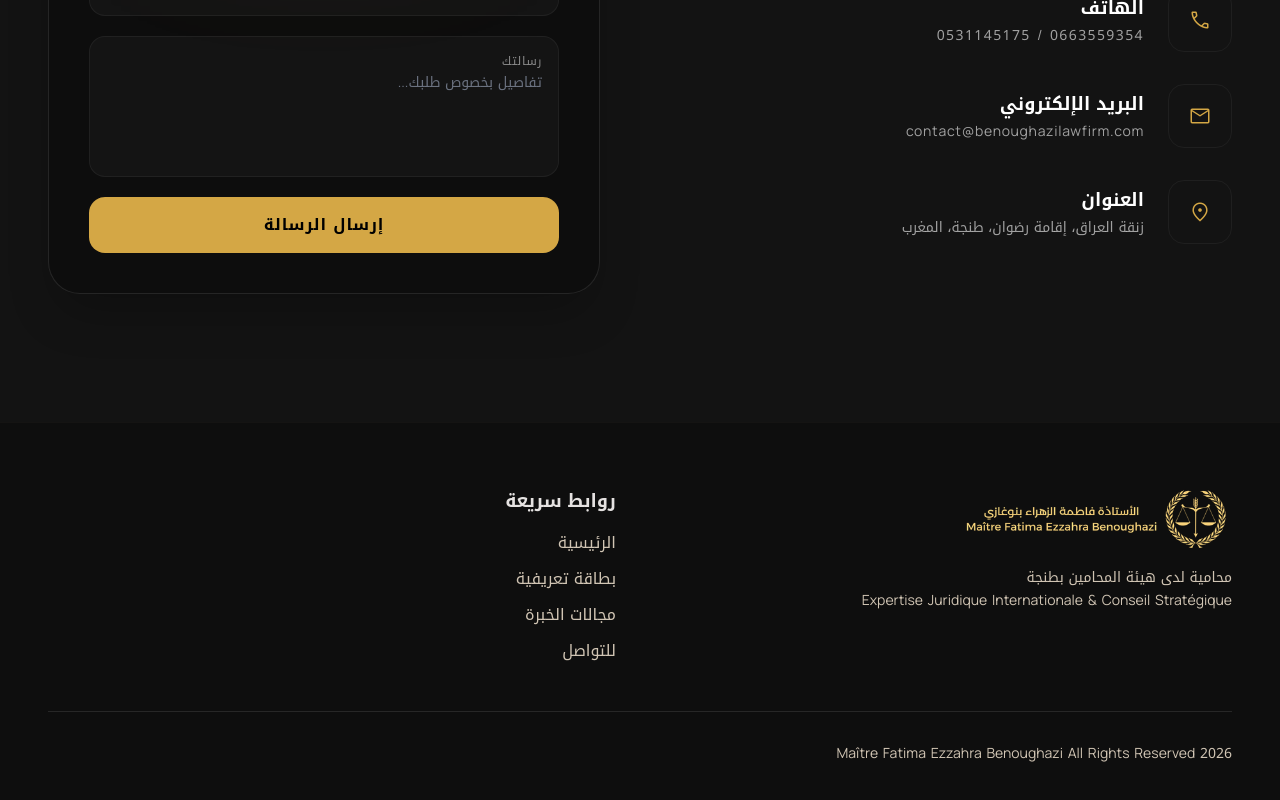
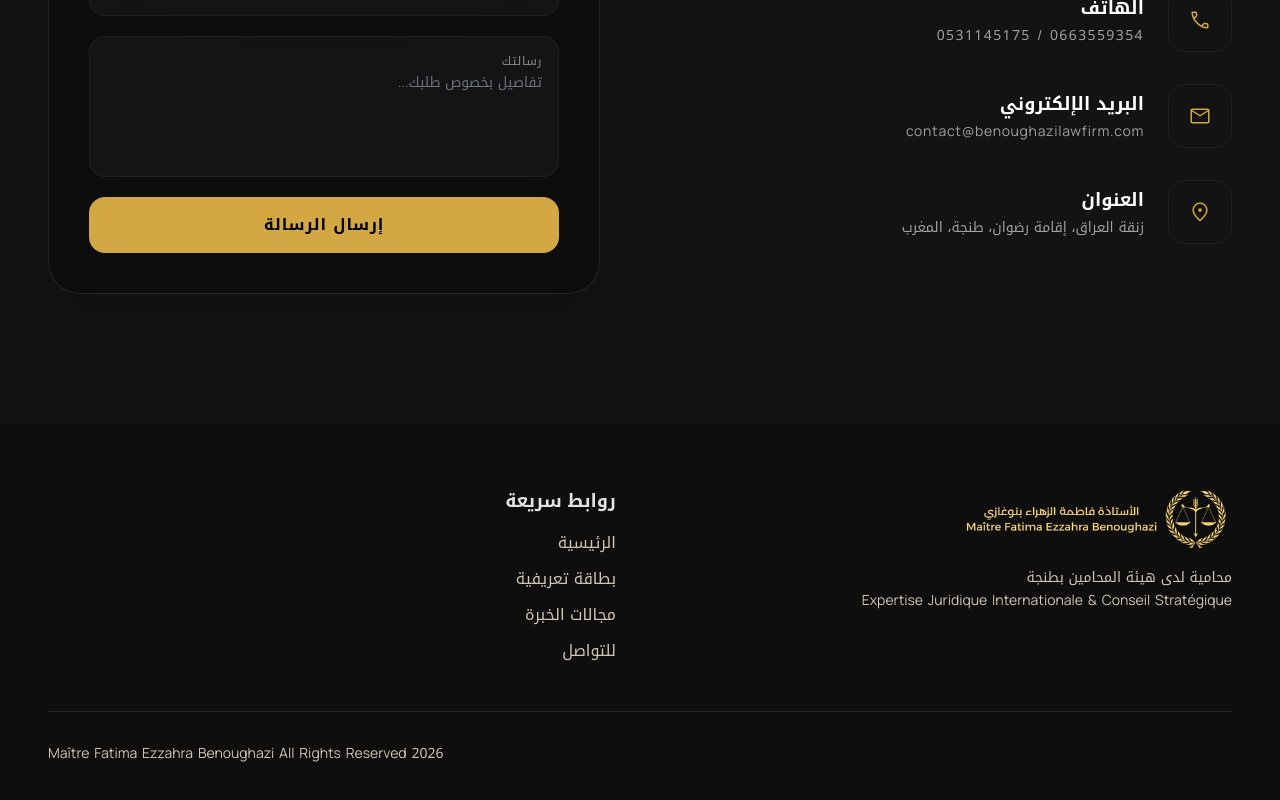
Before and after one commit to fbenoughazi/Benoughazi-, a Next.js app: page / in a window 1280 px wide. Shown: the part 3136-3936 px from the top of the page. Built offline with nearby package versions, Linux system fonts and the light colour scheme.

Commit message:
Move footer copyright text to left side

```diff
--- a/src/components/Footer.tsx
+++ b/src/components/Footer.tsx
@@ -32,7 +32,7 @@ export function Footer() {
         </div>
 
         {/* Copyright at the bottom */}
-        <div className="mt-12 pt-8 border-t border-white/10 text-center md:text-right">
+        <div className="mt-12 pt-8 border-t border-white/10 text-left">
           <p className="text-on-surface-variant text-sm font-label">2026 Maître Fatima Ezzahra Benoughazi All Rights Reserved</p>
         </div>
       </div>
```
